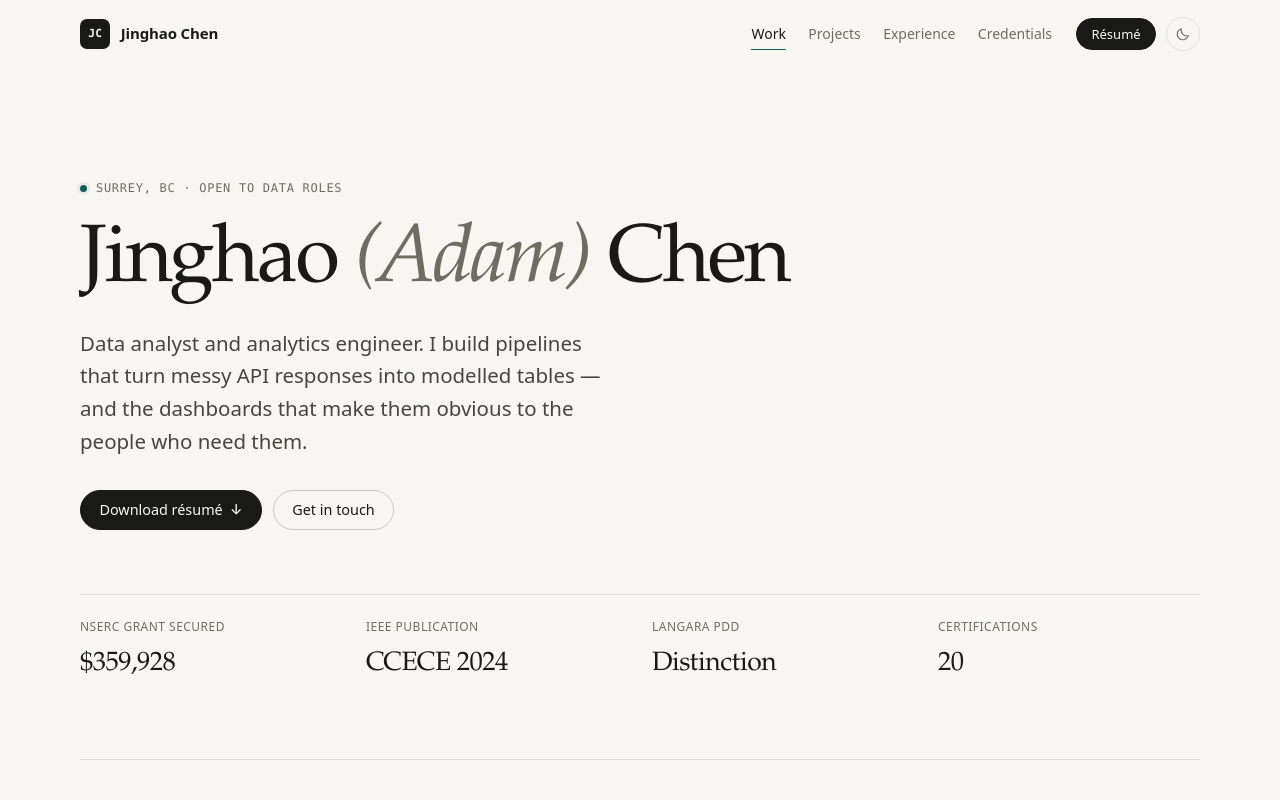
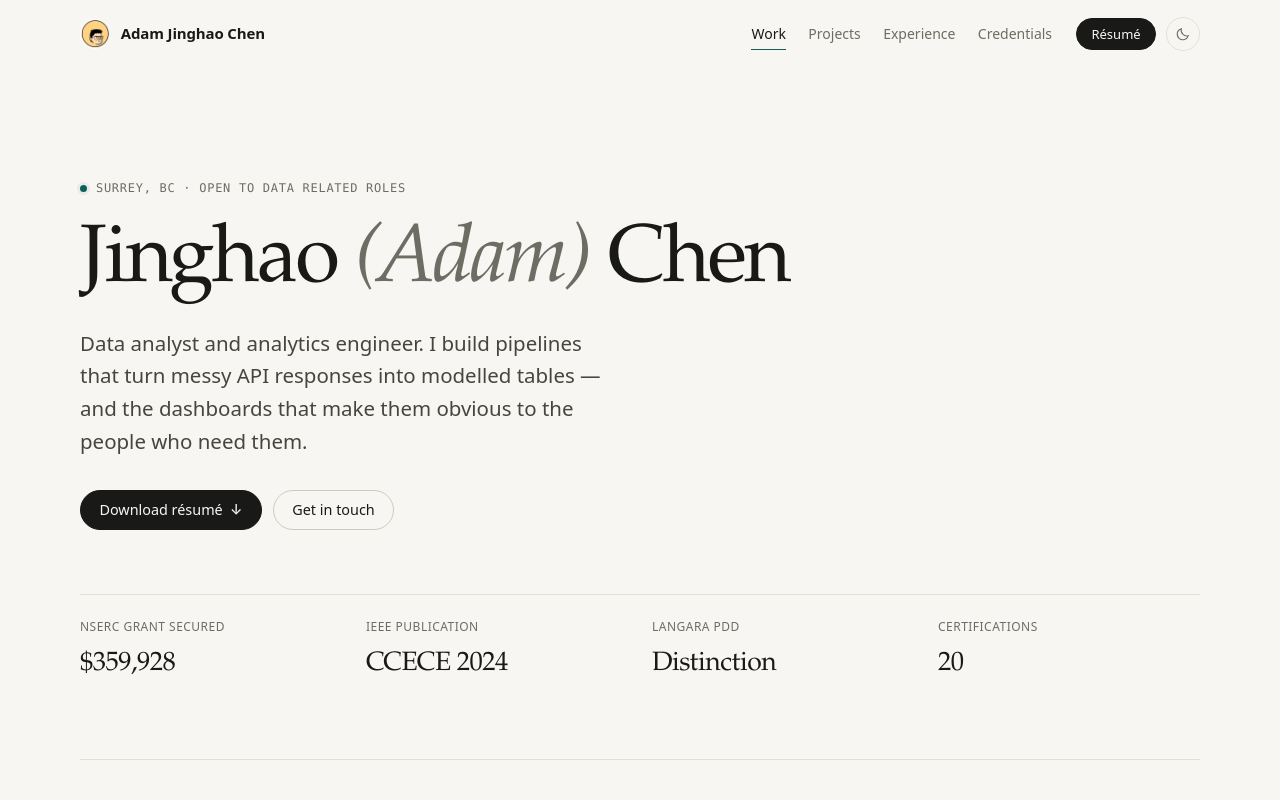
Before and after one commit to chenjinghao/chenjinghao.github.io, a plain HTML site: page index.html in a window 1280 px wide. Shown: the top 800 px of the page. Drawn offline with Linux system fonts and the light colour scheme.

Commit message:
Use avatar image for the header mark and favicon

```diff
--- a/index.html
+++ b/index.html
@@ -11,7 +11,7 @@
   <meta property="og:type" content="profile">
   <meta property="og:url" content="https://chenjinghao.github.io/">
   <link rel="canonical" href="https://chenjinghao.github.io/">
-  <link rel="icon" href="assets/favicon.svg" type="image/svg+xml">
+  <link rel="icon" href="assets/image.png" type="image/png">
   <meta name="theme-color" content="#f8f6f2" media="(prefers-color-scheme: light)">
   <meta name="theme-color" content="#0f1110" media="(prefers-color-scheme: dark)">
   <link rel="stylesheet" href="styles.css">
@@ -44,8 +44,8 @@
   <header class="site-header">
     <div class="header-inner">
       <a class="brand" href="#top">
-        <span class="brand-mark" aria-hidden="true">JC</span>
-        <span class="brand-name">Jinghao Chen</span>
+        <img class="brand-mark" src="assets/image.png" alt="" width="30" height="30" aria-hidden="true">
+        <span class="brand-name">Adam Jinghao Chen</span>
       </a>
 
       <nav class="nav" aria-label="Sections">
@@ -73,7 +73,7 @@
   <main id="main">
     <!-- ── Hero ───────────────────────────────────────────── -->
     <section class="hero" id="top">
-      <p class="eyebrow"><span class="dot-live" aria-hidden="true"></span> Surrey, BC · Open to data roles</p>
+      <p class="eyebrow"><span class="dot-live" aria-hidden="true"></span> Surrey, BC · Open to data related roles</p>
       <h1>Jinghao <span class="h1-alt">(Adam)</span> Chen</h1>
       <p class="lede">
         Data analyst and analytics engineer. I build pipelines that turn messy
--- a/styles.css
+++ b/styles.css
@@ -166,23 +166,17 @@ code {
 }
 
 .brand-mark {
-  display: grid;
-  place-items: center;
+  display: block;
+  flex: none;
   width: 1.9rem;
   height: 1.9rem;
-  border-radius: 7px;
-  background: var(--ink);
-  color: var(--paper);
-  font-family: var(--mono);
-  font-size: 0.7rem;
-  letter-spacing: 0.02em;
-  transition: background 160ms ease, color 160ms ease;
+  border-radius: 50%;
+  object-fit: cover;
+  background: var(--paper-raised);
+  transition: transform 160ms ease;
 }
 
-.brand:hover .brand-mark {
-  background: var(--accent);
-  color: var(--accent-ink);
-}
+.brand:hover .brand-mark { transform: scale(1.06); }
 
 .nav {
   display: flex;
```
Also changed, not shown: assets/image.png (added), 1 other file.
